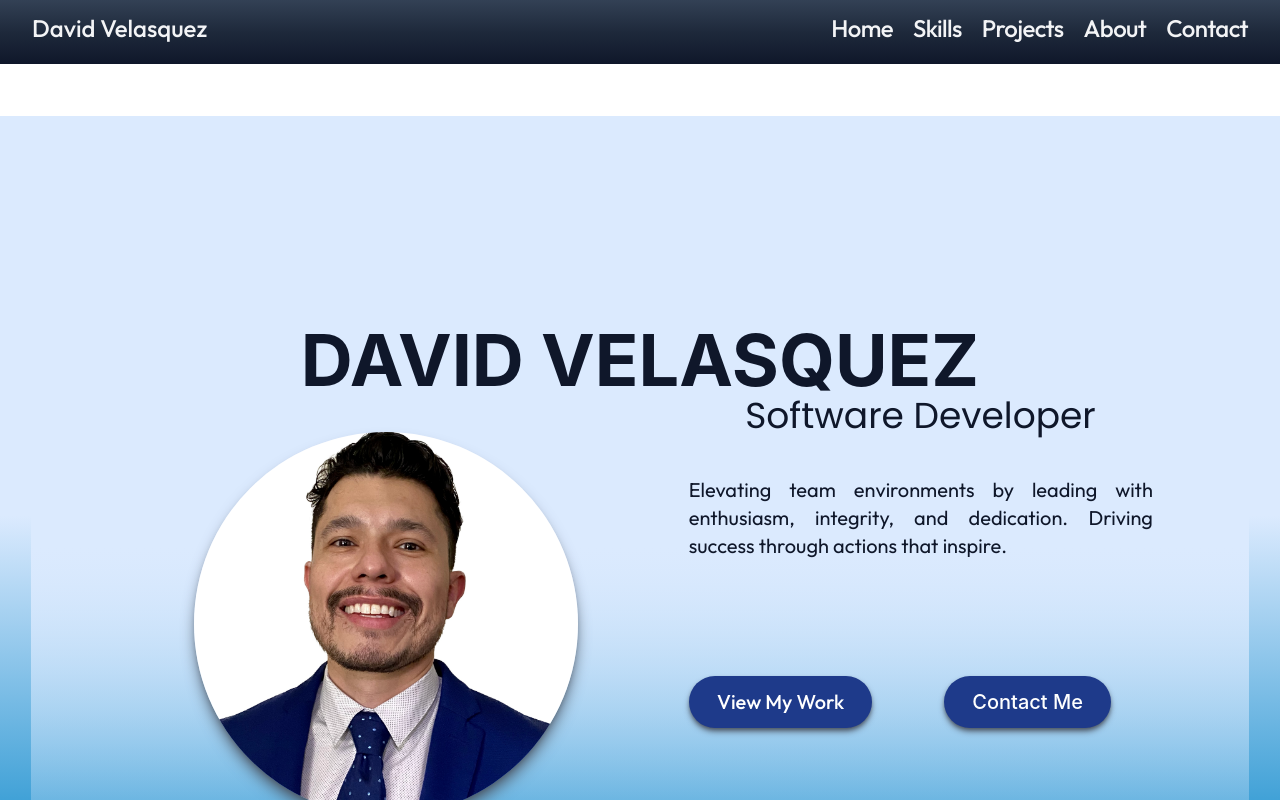
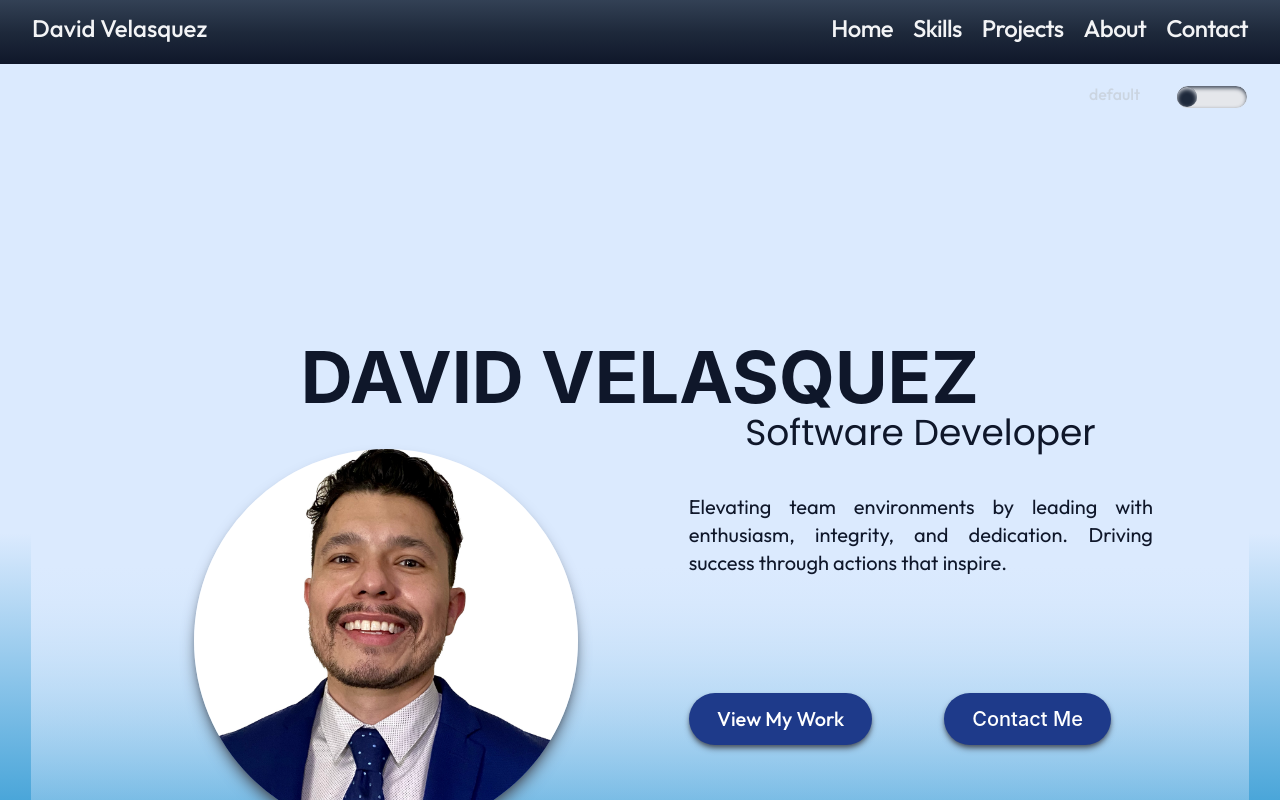
Before and after one commit to davidxv15/Portfolio-2, a React (Vite) app: page / in a window 1280 px wide. Shown: the top 800 px of the page. Built offline with nearby package versions, Linux system fonts and the light colour scheme; a web font is replaced by a local one.

Commit message:
refactor(Projects): import useState

```diff
--- a/src/App.tsx
+++ b/src/App.tsx
@@ -26,7 +26,7 @@ const App: React.FC = () => {
       <div className="sticky top-0 z-50 justify-between bg-opacity-0">
         <Navbar />
       </div>
-      <div className="hidden md:flex mr-auto flex justify-end font-outfit bg-blue-100 animate-fade">
+      <div className="mr-auto flex justify-end font-outfit bg-blue-100 animate-fade">
     <ThemeToggle
       themes={["default", "grayscale", "sepia", "locked"]}
       onThemeChange={(theme) => handleThemeChange(theme)}
--- a/src/components/Projects.tsx
+++ b/src/components/Projects.tsx
@@ -1,4 +1,5 @@
 import * as React from "react";
+import { useState } from "react";
 import { motion } from "framer-motion";
 
 const Projects: React.FC = () => {
--- a/src/components/ThemeToggle.tsx
+++ b/src/components/ThemeToggle.tsx
@@ -27,23 +27,25 @@ const ThemeToggle: React.FC<ThemeToggleProps> = ({
 
 
   return (
-    <div className="flex justify-end items-center bg-transparent mb-3">
-      <span className="ml-4 mr-1 font-medium text-slate-300 p-2">
+    <div className="flex justify-end items-center bg-transparent mb-2">
+      <span className="ml-4 mr-1 font-medium text-slate-300 p-4">
         {themes[currentThemeIndex]}
       </span>
+      <div className="p-4 rounded-full hover:bg-gray-300/10 transition duration-200">
       <button
         onClick={handleToggle}
         className="relative w-18 h-6 bg-gray-200 mr-4 rounded-full shadow-inner mt-1 focus:outline-none border-blue-100 hover:border-white shadow shadow-gray-700"
         aria-label="Theme Toggle"
-      >
+        >
         <div
           style={{
             transform: `translateX(${currentThemeIndex * 16}px)`,
             top: ".1rem",
           }} // Dynamic position
-          className="toggle-dot absolute left-0 top-0 h-5 w-5 bg-slate-800 shadow-inner rounded-full shadow shadow-gray-300 transform transition-transform duration-900 ease-in-out"
-        ></div>
-      </button>
+          className="toggle-dot absolute left-0 top-0 h-5 w-5 bg-slate-800 shadow-inner rounded-full shadow shadow-gray-300 transform transition-transform duration-900 ease-in-out">
+        </div>
+       </button>
+      </div>
     </div>
   );
 };
```
